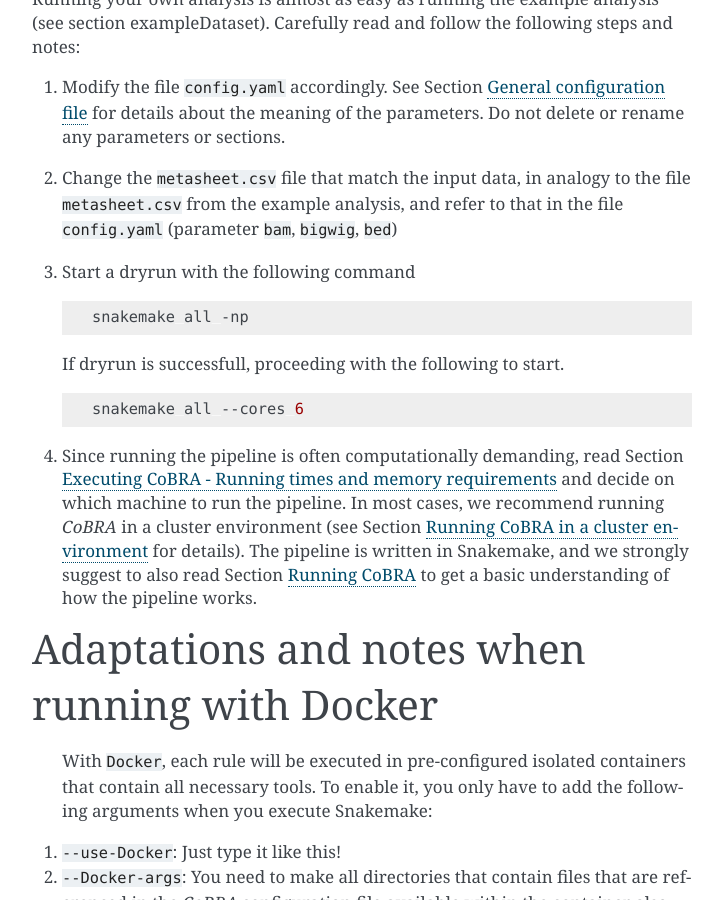
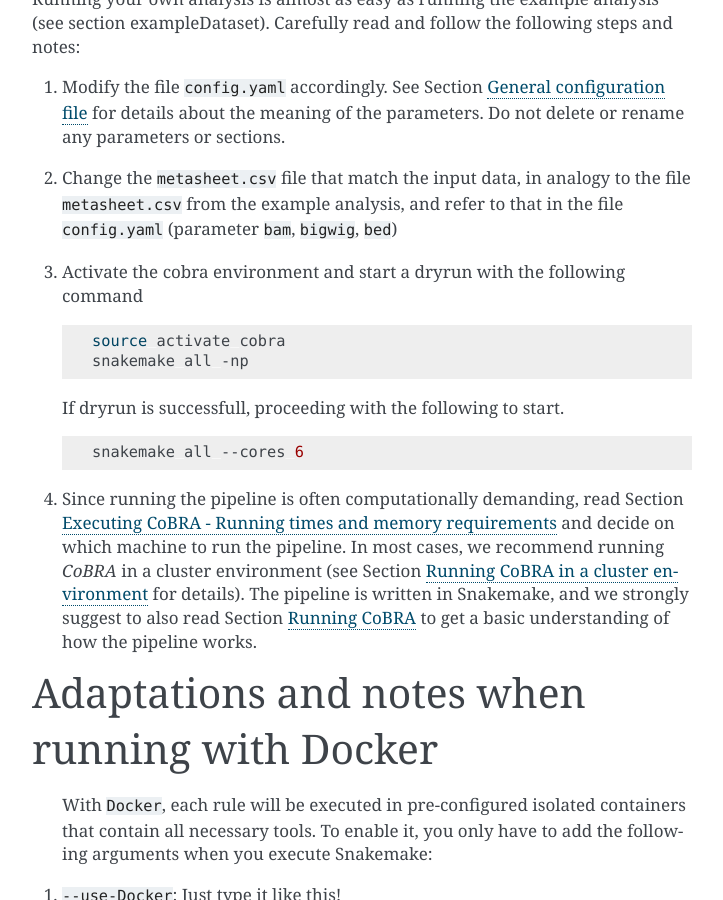
Before and after one commit to qiuxintao101/cobra, a Sphinx documentation site: the page built from docs/install.rst, in a window 1280 px wide and 900 px high, scrolled down 2906 px. Shown: the whole window, without its empty margins (388-1111 px from the left). Built offline with Sphinx 7.4.7, drawn with Linux system fonts in a browser that asks for light colours; pages that are not in the unit, such as notebooks, are missing from menus.

Commit message:
Update install.rst

```diff
--- a/docs/install.rst
+++ b/docs/install.rst
@@ -112,10 +112,11 @@
 
 1. Modify the file ``config.yaml`` accordingly. See Section :ref:`configurationFile` for details about the meaning of the parameters. Do not delete or rename any parameters or sections.
 2. Change the ``metasheet.csv`` file that match the input data, in analogy to the file ``metasheet.csv`` from the example analysis, and refer to that in the file ``config.yaml`` (parameter ``bam``, ``bigwig``, ``bed``)
-3. Start a dryrun with the following command
+3. Activate the cobra environment and start a dryrun with the following command
 
    .. code-block:: Bash
 
+      source activate cobra
       snakemake all -np
 
    If dryrun is successfull, proceeding with the following to start.
```
